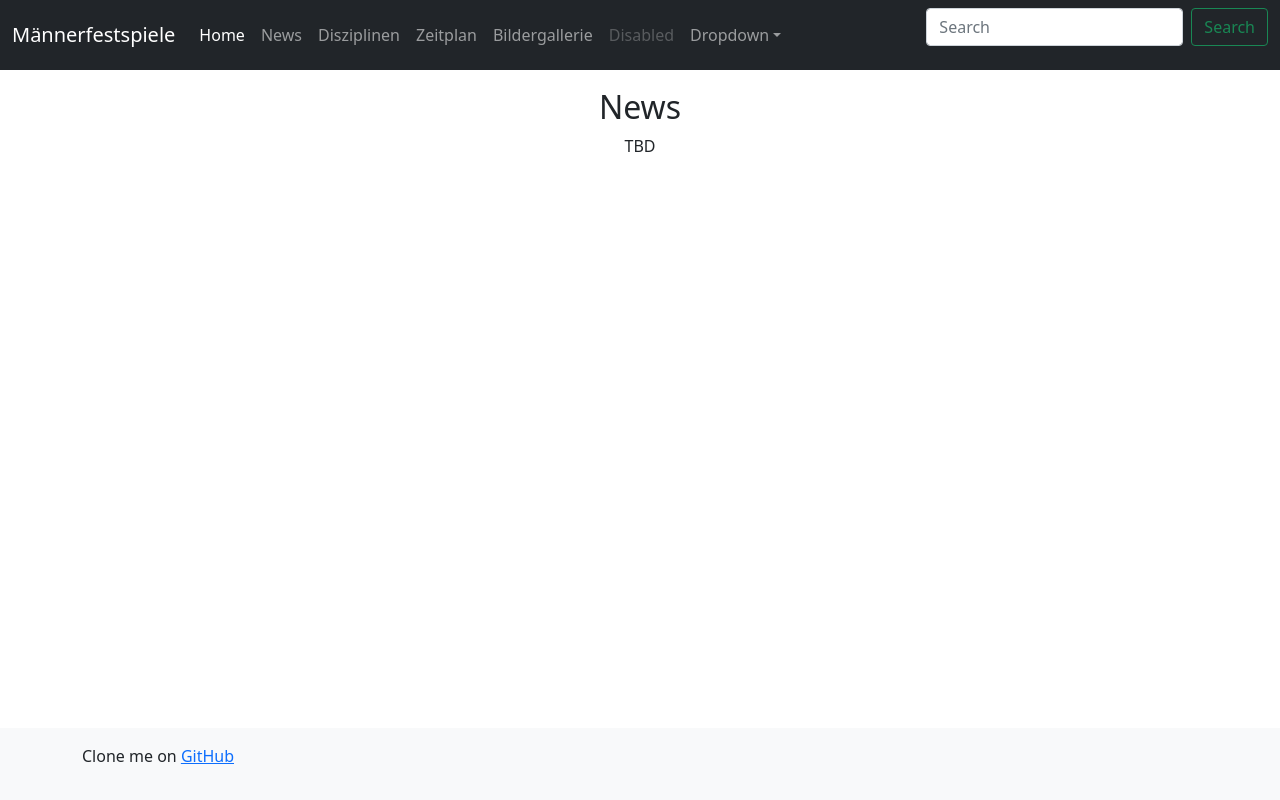
After one commit to muenzerik/tournament-mgr, a Flask app: page /news in a window 1280 px wide. The commit adds this page. Run offline with Flask 2, Linux system fonts and the light colour scheme; some libraries are stand-ins or nearby versions.

Commit message:
Simple layout for men's games
 -add some pages we imagine to have in place later

```diff
--- a/app/routes.py
+++ b/app/routes.py
@@ -5,3 +5,19 @@ from app import app
 @app.route('/index')
 def index():
     return render_template('index.html')
+
+@app.route('/disciplines')
+def disciplines():
+    return render_template('disciplines.html')
+
+@app.route('/time_schedule')
+def time_schedule():
+    return render_template('time_schedule.html')
+
+@app.route('/image_gallery')
+def image_gallery():
+    return render_template('image_gallery.html')
+
+@app.route('/news')
+def news():
+    return render_template('news.html')
--- a/app/templates/base.html
+++ b/app/templates/base.html
@@ -25,7 +25,7 @@ include_js: true
 
     <nav class="navbar navbar-expand-md navbar-dark bg-dark fixed-top">
         <div class="container-fluid">
-          <a class="navbar-brand" href="#">Männerfestspiele</a>
+          <a class="navbar-brand" href="{{ url_for('index') }}">Männerfestspiele</a>
           <button class="navbar-toggler" type="button" data-bs-toggle="collapse" data-bs-target="#navbarsExampleDefault" aria-controls="navbarsExampleDefault" aria-expanded="false" aria-label="Toggle navigation">
             <span class="navbar-toggler-icon"></span>
           </button>
@@ -33,10 +33,19 @@ include_js: true
           <div class="collapse navbar-collapse" id="navbarsExampleDefault">
             <ul class="navbar-nav me-auto mb-2 mb-md-0">
               <li class="nav-item">
-                <a class="nav-link active" aria-current="page" href="#">Home</a>
+                <a class="nav-link active" aria-current="page" href="{{ url_for('index') }}">Home</a>
               </li>
               <li class="nav-item">
-                <a class="nav-link" href="#">Link</a>
+                <a class="nav-link" href="{{ url_for('news') }}">News</a>
+              </li>
+              <li class="nav-item">
+                <a class="nav-link" href="{{ url_for('disciplines') }}">Disziplinen</a>
+              </li>
+              <li class="nav-item">
+                <a class="nav-link" href="{{ url_for('time_schedule') }}">Zeitplan</a>
+              </li>
+              <li class="nav-item">
+                <a class="nav-link" href="{{ url_for('image_gallery') }}">Bildergallerie</a>
               </li>
               <li class="nav-item">
                 <a class="nav-link disabled" href="#" tabindex="-1" aria-disabled="true">Disabled</a>
@@ -63,7 +72,6 @@ include_js: true
     <main class="flex-shrink-0">
         <div class="container"></div>
             <div class="starter-template text-center py-5 px-3">
-                <h1>Base</h1>
                 <p class="lead">{% block main %}{% endblock %}</p>
             </div>
 
--- a/app/templates/index.html
+++ b/app/templates/index.html
@@ -4,6 +4,7 @@
 
 {% block main %}
 
-<h2>"Hello, World!"</h2>
+<h2>Männerfestspiele</h2>
+<img src="static/images/beer_belly_sausage_creative_commons.jpg" class="img-fluid" alt="Responsive image">
 
 {% endblock %}
--- /dev/null
+++ b/app/templates/news.html
@@ -0,0 +1,11 @@
+{% extends "base.html" %}
+
+{% block title %}News{% endblock %}
+
+{% block main %}
+
+<h2>News</h2>
+
+<p>TBD</p>
+
+{% endblock %}
```
Also changed, not shown: app/templates/disciplines.html (added, +11 -0 lines), app/templates/image_gallery.html (added, +11 -0 lines), app/templates/time_schedule.html (added, +11 -0 lines), app/static/images/beer_belly_sausage_creative_commons.jpg (added).
